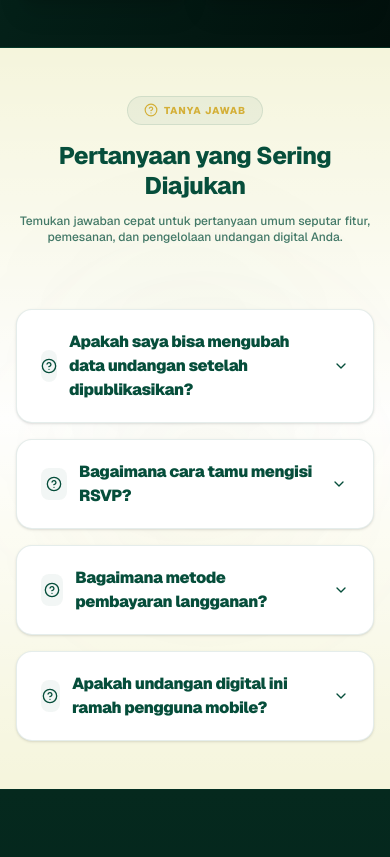
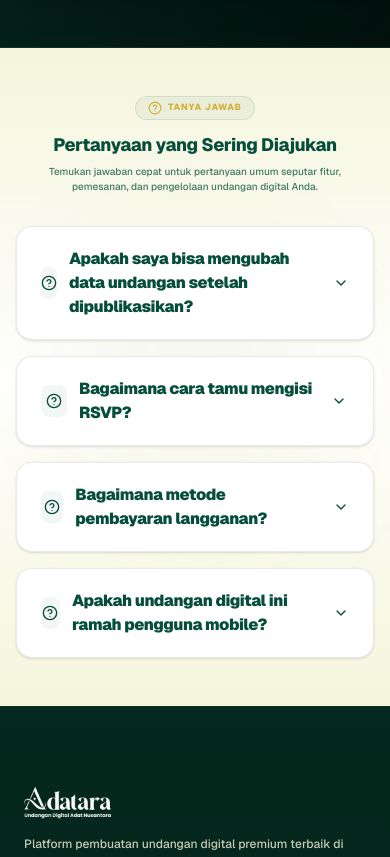
Before and after one commit to twentyonerfl/Adatara, a Next.js app: page / in a window 390 px wide. Shown: the part 4700-5557 px from the top of the page. Built offline with nearby package versions, Linux system fonts and the light colour scheme; no server answers; the database is empty; a web font is replaced by a local one.

Commit message:
style(faq): make faq header font size and spacing smaller on mobile devices

```diff
--- a/src/app/HomeClient.tsx
+++ b/src/app/HomeClient.tsx
@@ -1459,15 +1459,15 @@ export default function HomeClient({
             whileInView={{ opacity: 1, y: 0 }}
             viewport={{ once: true }}
             transition={{ duration: 0.6 }}
-            className="text-center mb-16 max-w-3xl mx-auto"
+            className="text-center mb-8 sm:mb-16 max-w-3xl mx-auto"
           >
-            <span className="inline-flex items-center gap-1.5 text-[10px] font-extrabold custom-accent-color uppercase tracking-widest bg-[#064e3b]/5 px-4 py-1.5 rounded-full border border-[#064e3b]/10">
+            <span className="inline-flex items-center gap-1.5 text-[9px] sm:text-[10px] font-extrabold custom-accent-color uppercase tracking-widest bg-[#064e3b]/5 px-3 py-1 sm:px-4 sm:py-1.5 rounded-full border border-[#064e3b]/10">
               <HelpCircle className="w-3.5 h-3.5" /> Tanya Jawab
             </span>
-            <h2 className="text-2xl sm:text-4xl font-extrabold mt-4 custom-text-color tracking-tight leading-tight">
+            <h2 className="text-lg sm:text-4xl font-extrabold mt-3 sm:mt-4 custom-text-color tracking-tight leading-tight">
               Pertanyaan yang Sering Diajukan
             </h2>
-            <p className="opacity-75 text-xs sm:text-sm mt-3 font-medium custom-text-color">
+            <p className="opacity-75 text-[10px] sm:text-sm mt-2 sm:mt-3 font-medium custom-text-color px-2 sm:px-0">
               Temukan jawaban cepat untuk pertanyaan umum seputar fitur, pemesanan, dan pengelolaan undangan digital Anda.
             </p>
           </motion.div>
```
